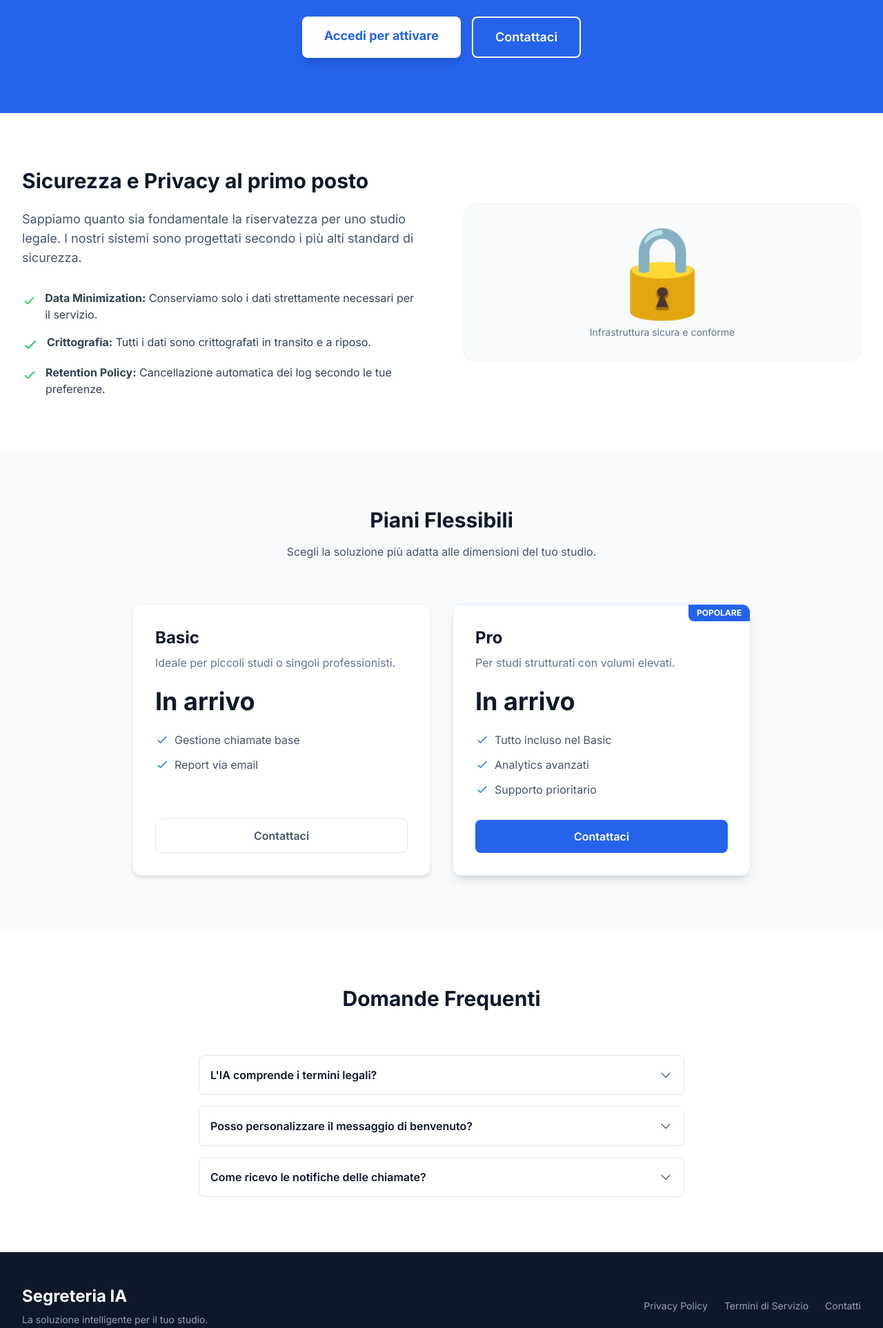
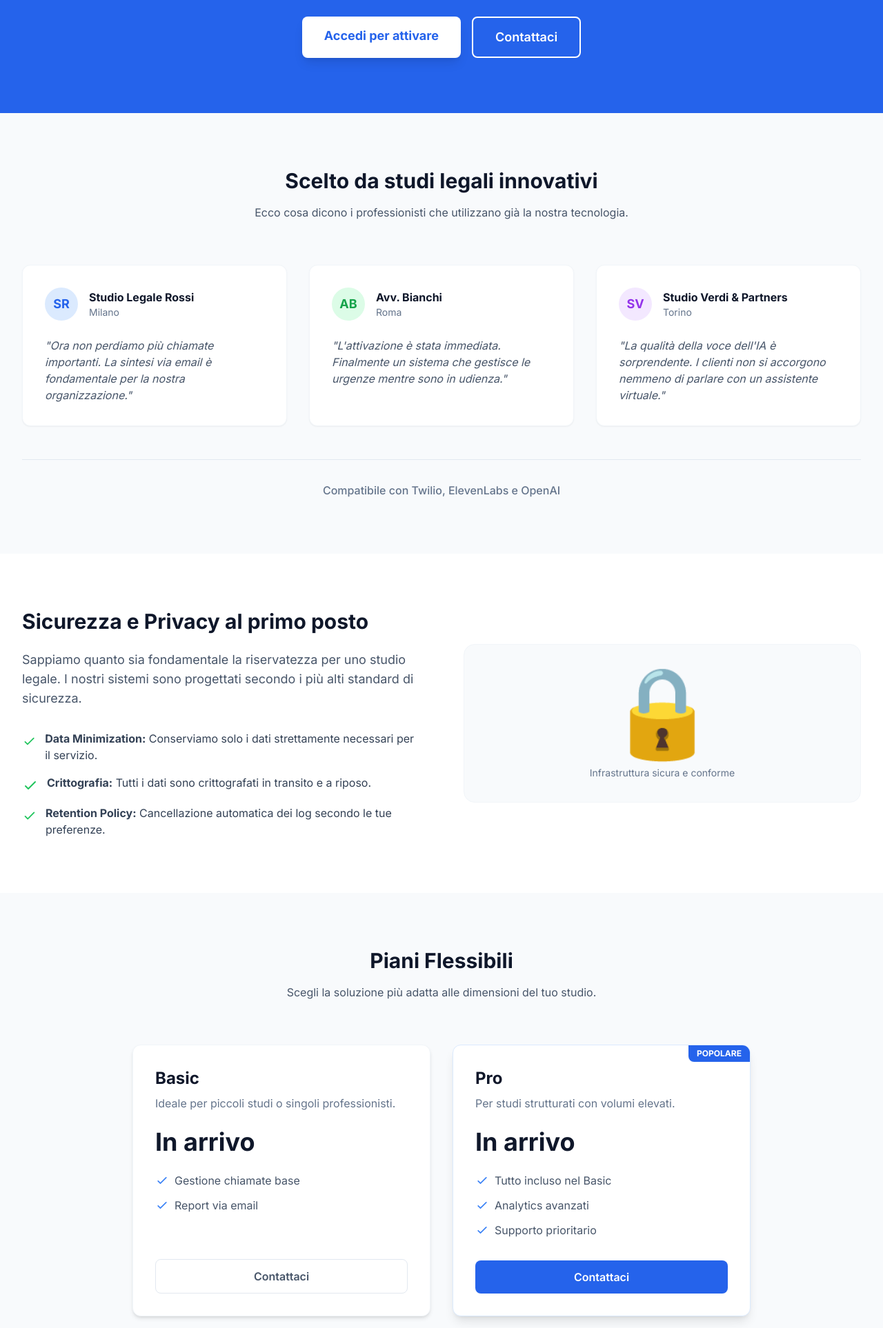
Before and after one commit to EdoBufLit/segretarIA, a FastAPI app: page / in a window 1280 px wide. Shown: the part 1948-3874 px from the top of the page at 69% size. Run offline with FastAPI, Linux system fonts and the light colour scheme; some libraries are stand-ins or nearby versions.

Commit message:
Add Social Proof section to landing page with fictional clients

```diff
--- a/templates/index.html
+++ b/templates/index.html
@@ -214,6 +214,58 @@
         </div>
     </section>
 
+    <!-- Social Proof Section -->
+    <section class="py-20 bg-slate-50">
+        <div class="max-w-7xl mx-auto px-4 sm:px-6 lg:px-8">
+            <div class="text-center mb-16">
+                <h2 class="text-3xl font-bold text-slate-900 mb-4">Scelto da studi legali innovativi</h2>
+                <p class="text-slate-600 max-w-2xl mx-auto">Ecco cosa dicono i professionisti che utilizzano già la nostra tecnologia.</p>
+            </div>
+
+            <div class="grid grid-cols-1 md:grid-cols-3 gap-8 mb-12">
+                <!-- Card 1 -->
+                <div class="bg-white p-8 rounded-xl shadow-sm border border-slate-100">
+                    <div class="flex items-center mb-6">
+                        <div class="w-12 h-12 bg-blue-100 rounded-full flex items-center justify-center text-blue-600 font-bold text-lg mr-4">SR</div>
+                        <div>
+                            <div class="font-bold text-slate-900">Studio Legale Rossi</div>
+                            <div class="text-sm text-slate-500">Milano</div>
+                        </div>
+                    </div>
+                    <p class="text-slate-600 italic">"Ora non perdiamo più chiamate importanti. La sintesi via email è fondamentale per la nostra organizzazione."</p>
+                </div>
+
+                <!-- Card 2 -->
+                <div class="bg-white p-8 rounded-xl shadow-sm border border-slate-100">
+                    <div class="flex items-center mb-6">
+                        <div class="w-12 h-12 bg-green-100 rounded-full flex items-center justify-center text-green-600 font-bold text-lg mr-4">AB</div>
+                        <div>
+                            <div class="font-bold text-slate-900">Avv. Bianchi</div>
+                            <div class="text-sm text-slate-500">Roma</div>
+                        </div>
+                    </div>
+                    <p class="text-slate-600 italic">"L'attivazione è stata immediata. Finalmente un sistema che gestisce le urgenze mentre sono in udienza."</p>
+                </div>
+
+                <!-- Card 3 -->
+                <div class="bg-white p-8 rounded-xl shadow-sm border border-slate-100">
+                    <div class="flex items-center mb-6">
+                        <div class="w-12 h-12 bg-purple-100 rounded-full flex items-center justify-center text-purple-600 font-bold text-lg mr-4">SV</div>
+                        <div>
+                            <div class="font-bold text-slate-900">Studio Verdi & Partners</div>
+                            <div class="text-sm text-slate-500">Torino</div>
+                        </div>
+                    </div>
+                    <p class="text-slate-600 italic">"La qualità della voce dell'IA è sorprendente. I clienti non si accorgono nemmeno di parlare con un assistente virtuale."</p>
+                </div>
+            </div>
+
+            <div class="text-center pt-8 border-t border-slate-200">
+                <p class="text-slate-500 font-medium">Compatibile con Twilio, ElevenLabs e OpenAI</p>
+            </div>
+        </div>
+    </section>
+
     <!-- Sicurezza Section -->
     <section id="sicurezza" class="py-20 bg-white">
         <div class="max-w-7xl mx-auto px-4 sm:px-6 lg:px-8">
```
